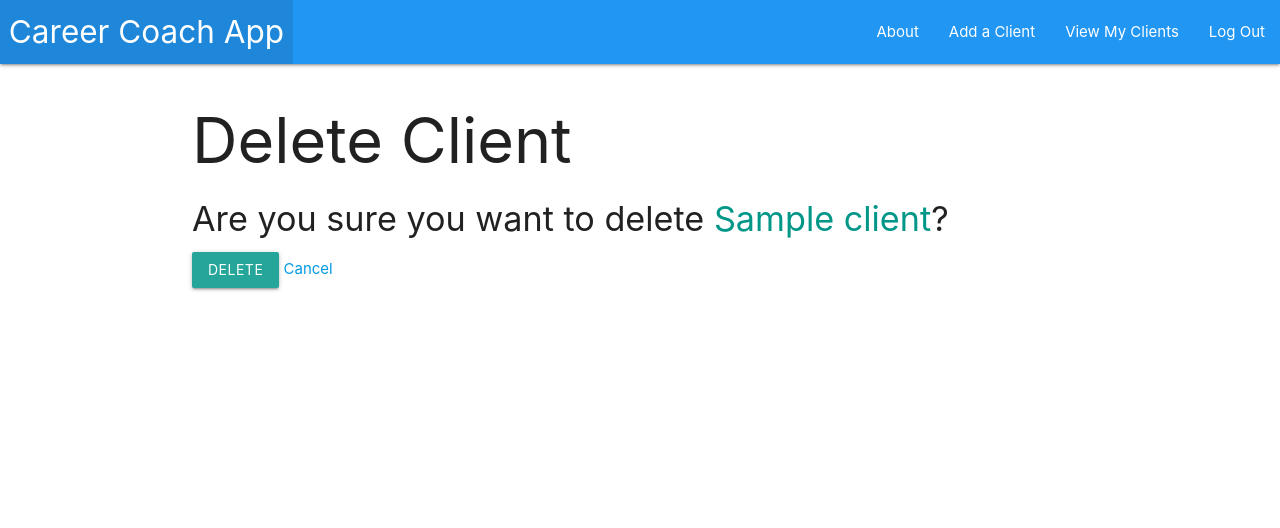
After one commit to erindoman/career-coaching-app, a Django app: page /clients/1/delete/ in a window 1280 px wide. The commit adds this page. Shown: the top 528 px of the page. Run offline with Django 3.2, Linux system fonts and the light colour scheme; a user stored in the database is signed in; tables that the repository leaves empty hold one stand-in row (values such as "Sample post").

Commit message:
solve delete client bug

```diff
--- a/main_app/models.py
+++ b/main_app/models.py
@@ -5,10 +5,9 @@ from django.contrib.auth.models import User
 class Client(models.Model):
     name = models.CharField(max_length=100)
     title = models.CharField(max_length=100)
-    # user = models.ForeignKey(User, on_delete=models.CASCADE)
 
     def __str__(self):
         return self.name
 
     def get_absolute_url(self):
-        return reverse('detail', kwargs={'client_id: self.id'})
+        return reverse('detail', kwargs={'client_id': self.id})
--- a/main_app/templates/clients/detail.html
+++ b/main_app/templates/clients/detail.html
@@ -10,6 +10,11 @@
                 <p>Name: {{ client.name }}</p>
                 <p>Title: {{ client.title }}</p>
 
+                <div class="card-action">
+                    <a href="{% url 'clients_update' client.id %}">Edit</a>
+                    <a href="{% url 'clients_delete' client.id %}">Delete</a>
+                  </div>
+
             </div>
         </div>
     </div>
--- /dev/null
+++ b/main_app/templates/main_app/client_confirm_delete.html
@@ -0,0 +1,13 @@
+{% extends 'base.html' %}
+
+{% block content %}
+  <h1>Delete Client</h1>
+
+  <h4>Are you sure you want to delete <span class="teal-text">{{ object.name }}</span>?</h4>
+
+  <form action="" method="POST">
+    {% csrf_token %}
+    <input type="submit" value="Delete" class="btn">
+    <a href="{% url 'detail' client.id %}">Cancel</a>
+  </form>
+{% endblock %}
--- a/main_app/urls.py
+++ b/main_app/urls.py
@@ -7,6 +7,8 @@ urlpatterns = [
     path('clients/', views.clients_index, name='index'),
     path('clients/<int:client_id>/', views.clients_detail, name='detail'),
     path('clients/create/', views.ClientCreate.as_view(), name='client_create'),
+    path('clients/<int:pk>/update', views.ClientUpdate.as_view(), name='clients_update'),
+    path('clients/<int:pk>/delete/', views.ClientDelete.as_view(), name='clients_delete'),
 
     path('accounts/signup/', views.signup, name='signup'),
 ]
--- a/main_app/views.py
+++ b/main_app/views.py
@@ -14,7 +14,6 @@ def about(request):
 
 @login_required
 def clients_index(request):
-    # clients = Client.objects.filter(user=request.user)
     clients = Client.objects.all()
     return render(request, 'clients/index.html', { 'clients': clients })
 
@@ -27,21 +26,24 @@ class ClientCreate(LoginRequiredMixin, CreateView):
     model = Client
     fields = '__all__'
 
+class ClientUpdate(LoginRequiredMixin, UpdateView):
+    model = Client
+    fields = '__all__'
+
+class ClientDelete(LoginRequiredMixin, DeleteView):
+    model = Client
+    success_url = '/clients/'
+
 def signup(request):
   error_message = ''
   if request.method == 'POST':
-    # This is how to create a 'user' form object
-    # that includes the data from the browser
     form = UserCreationForm(request.POST)
     if form.is_valid():
-      # This will add the user to the database
       user = form.save()
-      # This is how we log a user in via code
       login(request, user)
       return redirect('index')
     else:
       error_message = 'Invalid sign up - try again'
-  # A bad POST or a GET request, so render signup.html with an empty form
   form = UserCreationForm()
   context = {'form': form, 'error_message': error_message}
   return render(request, 'registration/signup.html', context)
```
